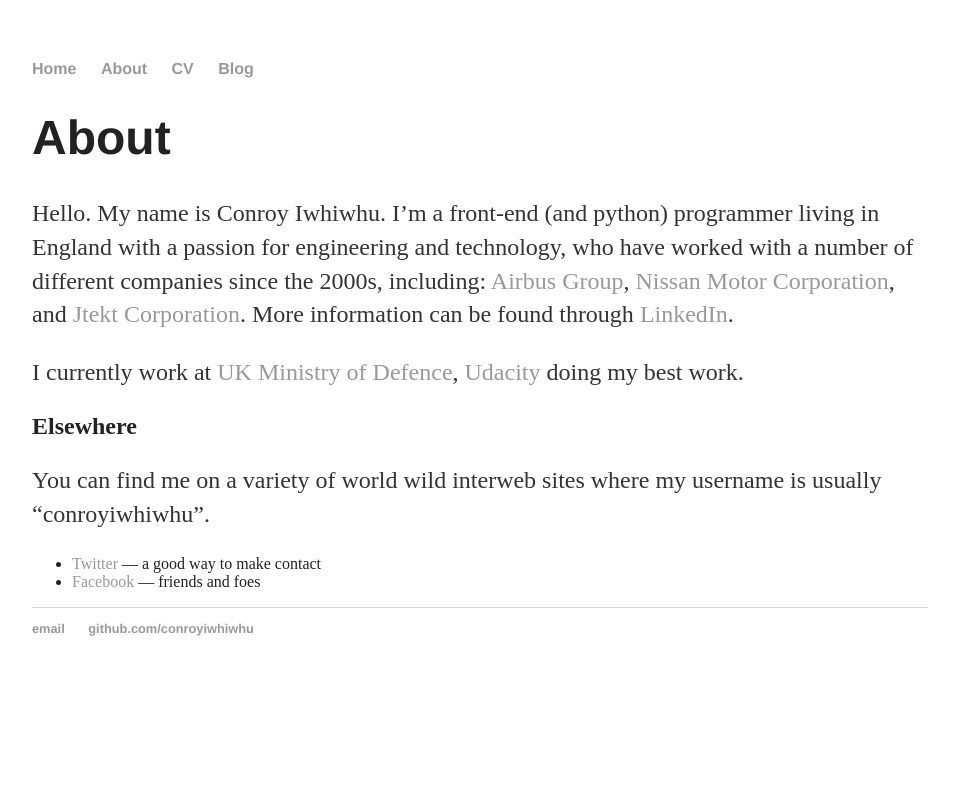
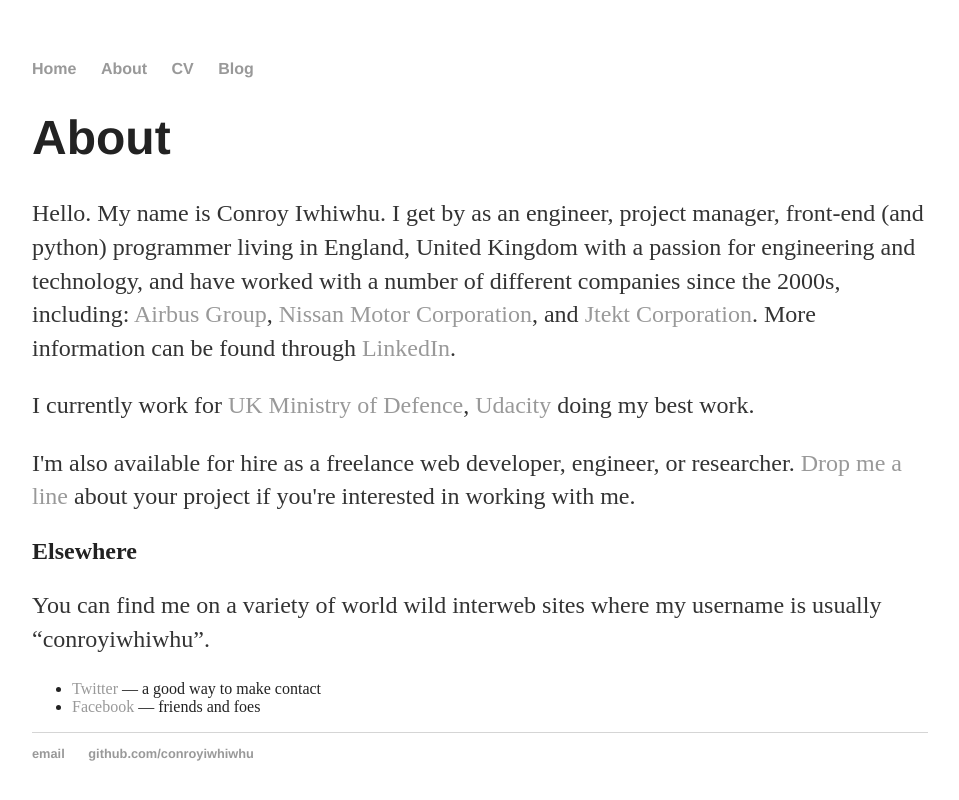
Before and after one commit to conroyiwhiwhu/conroyiwhiwhu.github.io, a Jekyll site: the page built from about/index.html, in a window 1280 px wide. Shown: the top 800 px of the page, without its empty margins (160-1119 px from the left). Built offline with Jekyll 4.4.1, drawn with Linux system fonts in a browser that asks for light colours.

Commit message:
Update index.html

```diff
--- a/about/index.html
+++ b/about/index.html
@@ -5,18 +5,20 @@
 
         <div class="about">
             <h1>About</h1>
-            <p>Hello. My name is Conroy Iwhiwhu. I’m a front-end (and python) programmer living in England with a
-            passion for engineering and technology, who have worked with a number of different companies since the
-            2000s, including:
+            <p>Hello. My name is Conroy Iwhiwhu. I get by as an engineer, project manager, front-end (and python)
+            programmer living in England, United Kingdom with a passion for engineering and technology, and have worked
+            with a number of different companies since the 2000s, including:
                 <a href="http://www.airbusgroup.com">Airbus Group</a>,
                 <a href="http://www.nissan-global.com">Nissan Motor Corporation</a>, and
                 <a href="http://www.jtekt-na.com/">Jtekt Corporation</a>.
                 More information can be found through <a href="http://www.linkedin.com/in/conroyiwhiwhu">LinkedIn</a>.
             </p>
 
-            <p>I currently work at
+            <p>I currently work for
             <a href="https://www.gov.uk/mod">UK Ministry of Defence</a>,
             <a href="https://www.udacity.com/">Udacity</a> doing my best work.</p>
+            <p>I'm also available for hire as a <span itemprop="title">freelance web developer, engineer, or researcher</span>.
+            <a href="contact" data-ss1474503018="1">Drop me a line</a> about your project if you're interested in working with me.</p>
 
             <h2 id="elsewhere">Elsewhere</h2>
 
```
